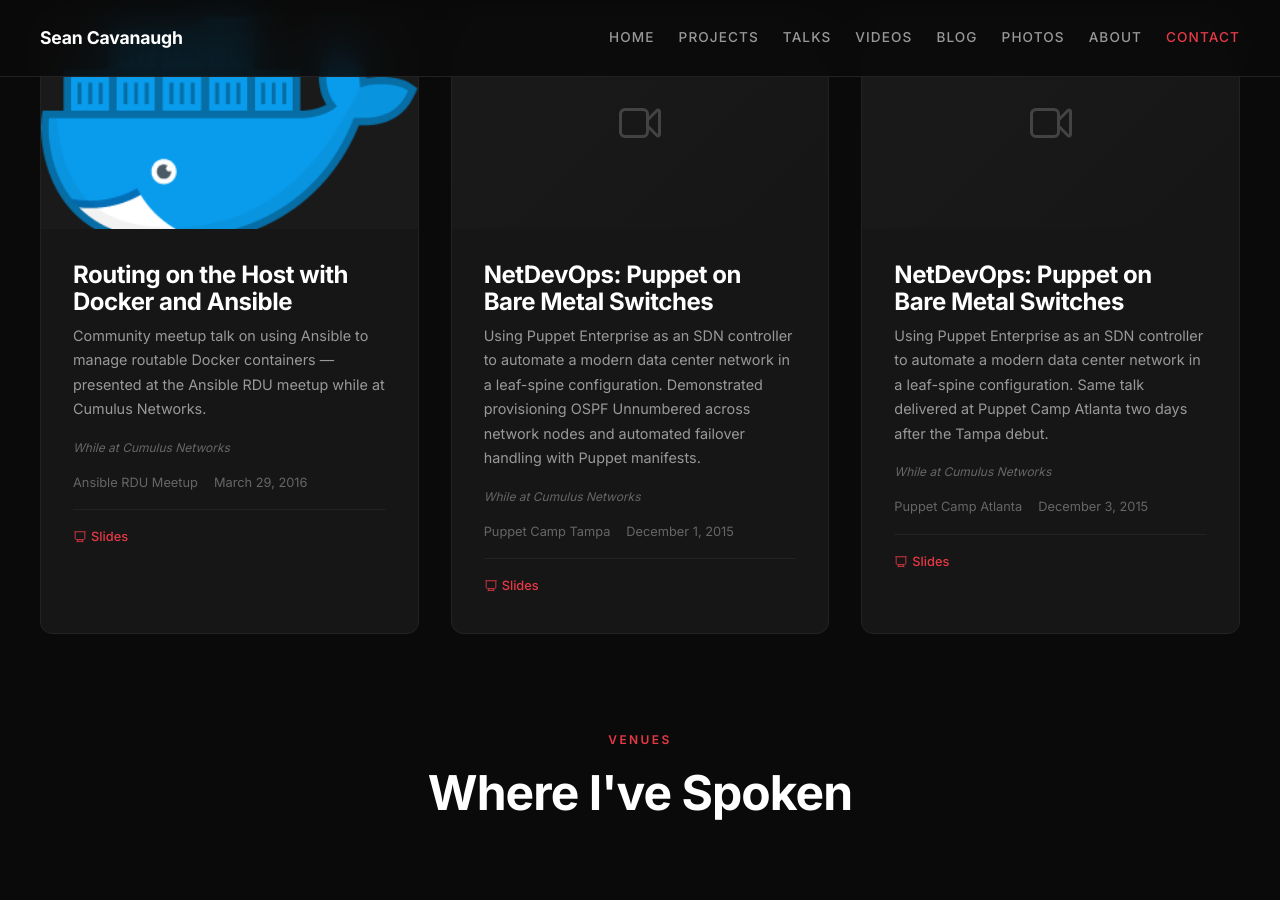
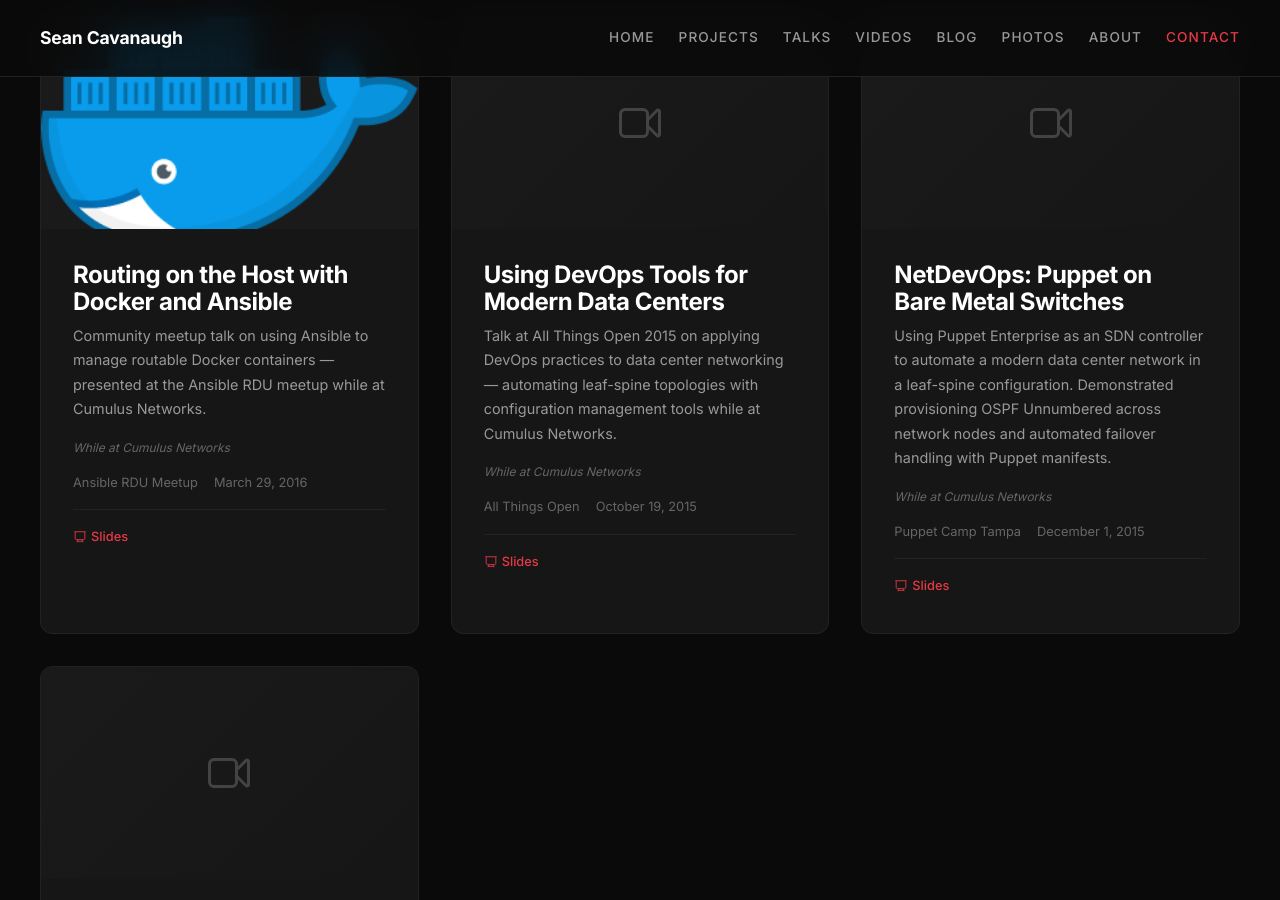
Before and after one commit to IPvSean/cavanaugh.pro, a Jekyll site: the page built from pages/talks.html, in a window 1280 px wide and 900 px high, scrolled down 6146 px. Built offline with Jekyll 4.4.1, drawn with Linux system fonts in a browser that asks for light colours.

Commit message:
Add Using DevOps Tools for Modern Data Centers talk (ATO 2015)
All Things Open, October 19, 2015 — includes YouTube video and slides.

Co-authored-by: Cursor <cursoragent@cursor.com>

```diff
--- a/_data/talks.yml
+++ b/_data/talks.yml
@@ -163,6 +163,17 @@
   venue_url: "https://www.meetup.com/ansible-durham/"
   role_at_time: "Cumulus Networks"
 
+- title: "Using DevOps Tools for Modern Data Centers"
+  description: "Talk at All Things Open 2015 on applying DevOps practices to data center networking — automating leaf-spine topologies with configuration management tools while at Cumulus Networks."
+  audience: "All Things Open"
+  year: 2015
+  date: "October 19, 2015"
+  youtube_id: "vXRgb7vbSWU"
+  video_platform: "youtube"
+  url: "https://www.youtube.com/watch?v=vXRgb7vbSWU"
+  slides: "https://docs.google.com/presentation/d/1jwB2XV8H5Y8qUvOOSyXcadzsWv0TsIy1HyCGMjkFi34/edit?usp=sharing"
+  role_at_time: "Cumulus Networks"
+
 - title: "NetDevOps: Puppet on Bare Metal Switches"
   description: "Using Puppet Enterprise as an SDN controller to automate a modern data center network in a leaf-spine configuration. Demonstrated provisioning OSPF Unnumbered across network nodes and automated failover handling with Puppet manifests."
   audience: "Puppet Camp Tampa"
--- /dev/null
+++ b/talks/using-devops-tools-for-modern-data-centers.html
@@ -0,0 +1,6 @@
+---
+layout: talk
+title: "Using DevOps Tools for Modern Data Centers"
+talk_slug: "using-devops-tools-for-modern-data-centers"
+permalink: /talks/using-devops-tools-for-modern-data-centers/
+---
```
